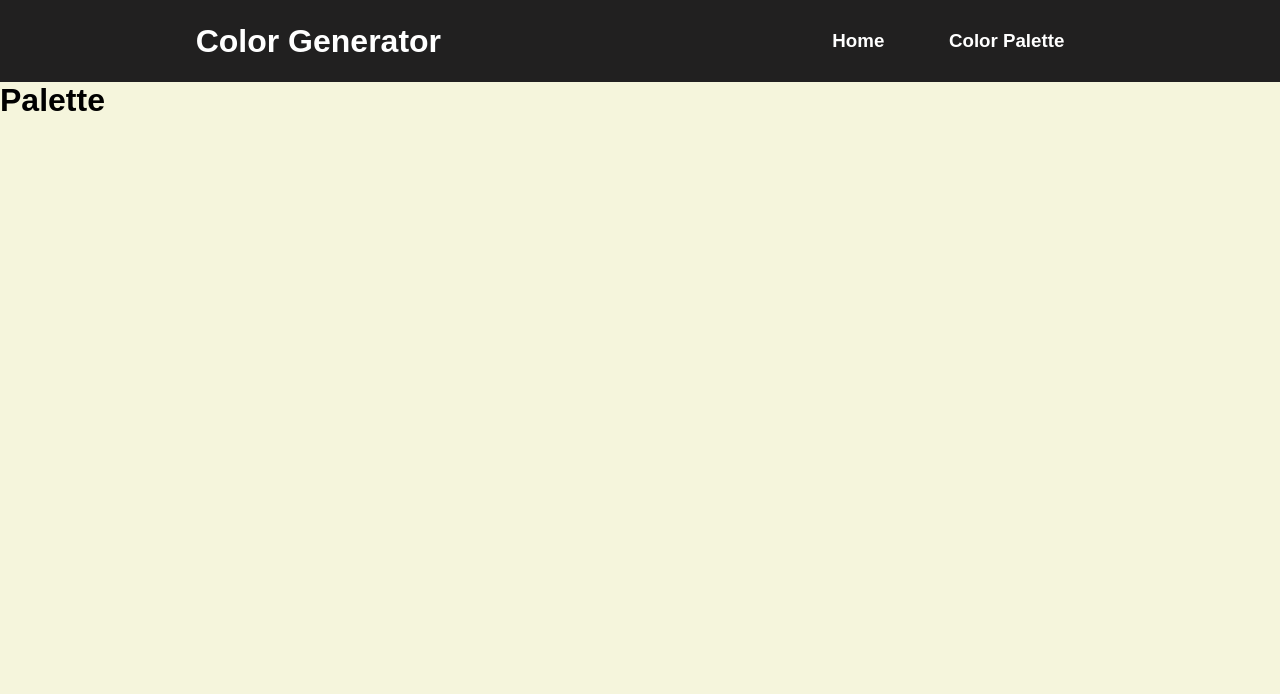
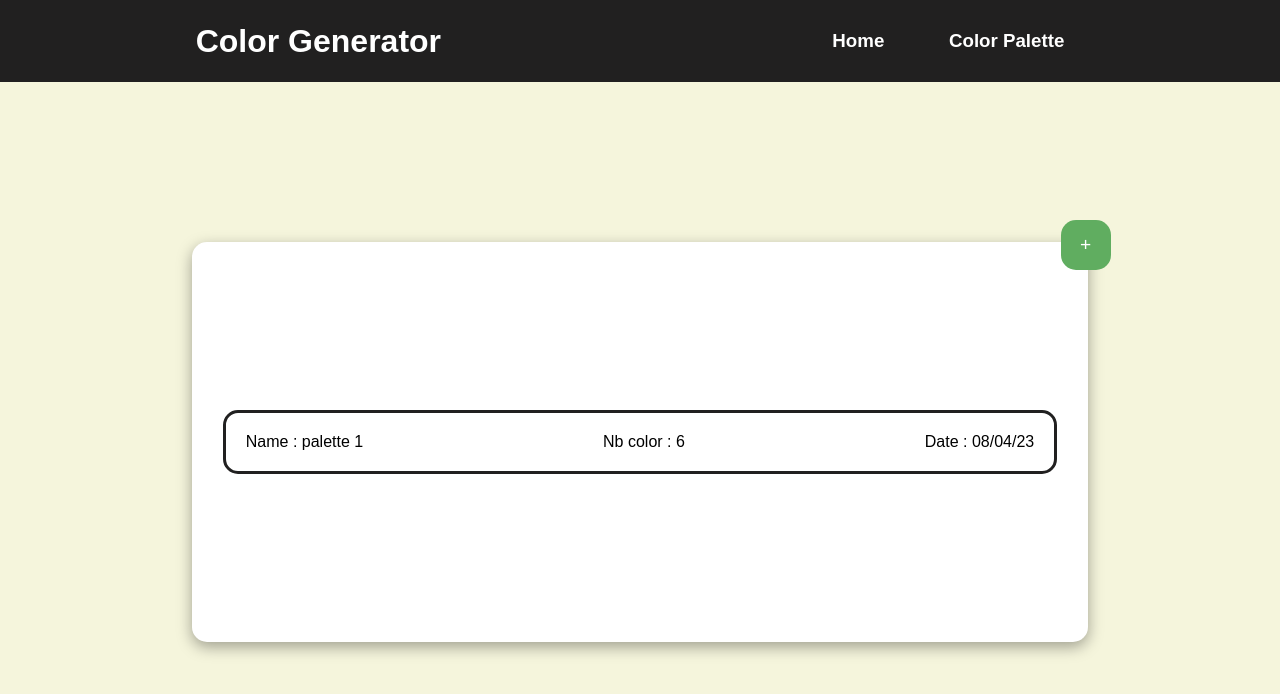
Before and after one commit to SkyalphaBe/color-Generator, a React (Create React App) app: page /colorPalette in a window 1280 px wide. Shown: the top 694 px of the page. Built offline with nearby package versions, Linux system fonts and the light colour scheme.

Commit message:
menu palette + components Palletteline

```diff
--- /dev/null
+++ b/src/Components/PaletteComponents/PaletteLine.scss
@@ -0,0 +1,10 @@
+.paletteLine{
+    display: flex;
+    flex-direction: row;
+    justify-content: space-between;
+    align-items: center;
+    width: 90%;
+    padding: 20px;
+    border-radius: 15px;
+    border: #212020 solid 3px;
+}
--- /dev/null
+++ b/src/Components/PaletteComponents/PaletteLine.tsx
@@ -0,0 +1,13 @@
+import React from "react";
+import "./PaletteLine.scss";
+
+function PaletteLine(props: {name: string,nbColor:number,date: string }) {
+    return (
+        <div className={"paletteLine"}>
+            <div className={"paletteLine__name"}>Name : {props.name}</div>
+            <div className={"paletteLine__nbColor"}>Nb color : {props.nbColor}</div>
+            <div className={"paletteLine__date"}>Date : {props.date}</div>
+        </div>
+    );
+}
+export default PaletteLine;
--- a/src/Pages/Home/Home.scss
+++ b/src/Pages/Home/Home.scss
@@ -3,7 +3,7 @@
     flex-direction: column;
     align-items: center;
     justify-content: center;
-    height: 100vh;
+    height: 90vh;
     width: 100%;
     transition: all 2s;
 
--- /dev/null
+++ b/src/Pages/Palette/Palette.scss
@@ -0,0 +1,42 @@
+.palette{
+    display: flex;
+    flex-direction: column;
+    justify-content: center;
+    align-items: center;
+    height: 90vh;
+    overflow: hidden;
+
+    .menu{
+        position: relative;
+        display:flex;
+        justify-content: center;
+        align-items: center;
+        min-height: 50vh;
+        min-width: 70vw;
+        background-color: #ffffff;
+        box-shadow: rgba(0, 0, 0, 0.35) 0px 5px 15px;
+        border-radius: 15px;
+
+        .content{
+            display: flex;
+            flex-direction: column;
+            justify-content: center;
+            align-items: center;
+            width: 100%;
+            height: 100%;
+            overflow: hidden;
+            padding: 10px;
+            box-sizing: border-box;
+        }
+
+        .btnNew{
+            position: absolute;
+            background-color: #60ad60;
+            width: 50px;
+            height: 50px;
+            right: -22.5px;
+            top: -22.5px;
+            margin: 0;
+        }
+    }
+}
--- a/src/Pages/Palette/Palette.tsx
+++ b/src/Pages/Palette/Palette.tsx
@@ -1,9 +1,20 @@
 import React from "react";
+import "./Palette.scss";
+import PaletteLine from "../../Components/PaletteComponents/PaletteLine";
 
 function Palette(){
+    const [contentState, setContentState] = React.useState<boolean>(true);
     return (
-        <div>
-            <h1>Palette</h1>
+        <div className={"palette"}>
+            <div className={"menu"}>
+                {contentState ?
+                    <div className={"content"}>
+                        <PaletteLine name={"palette 1"} nbColor={6} date={"08/04/23"}/>
+                    </div>
+                    :
+                    <h1>There is no color-palette for the moment :( </h1>}
+                <button className={"btnNew"}>+</button>
+            </div>
         </div>
     );
 }
```
